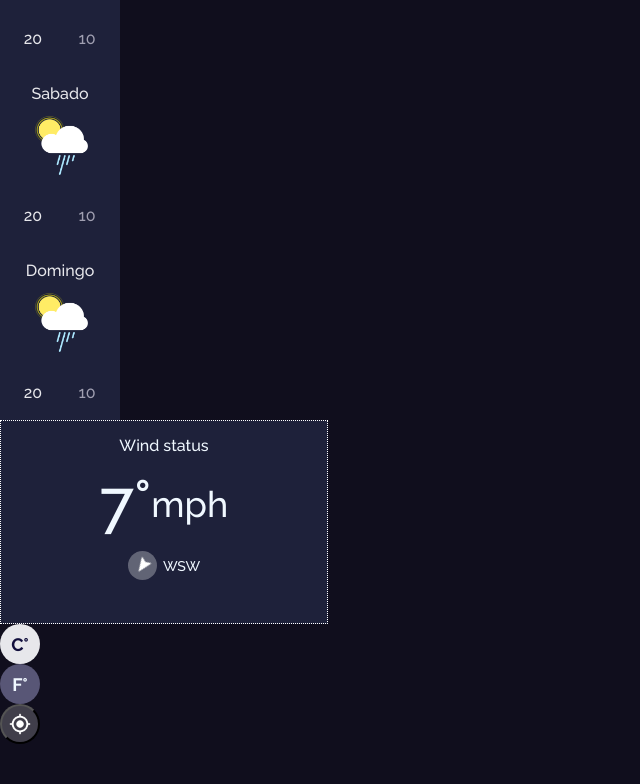
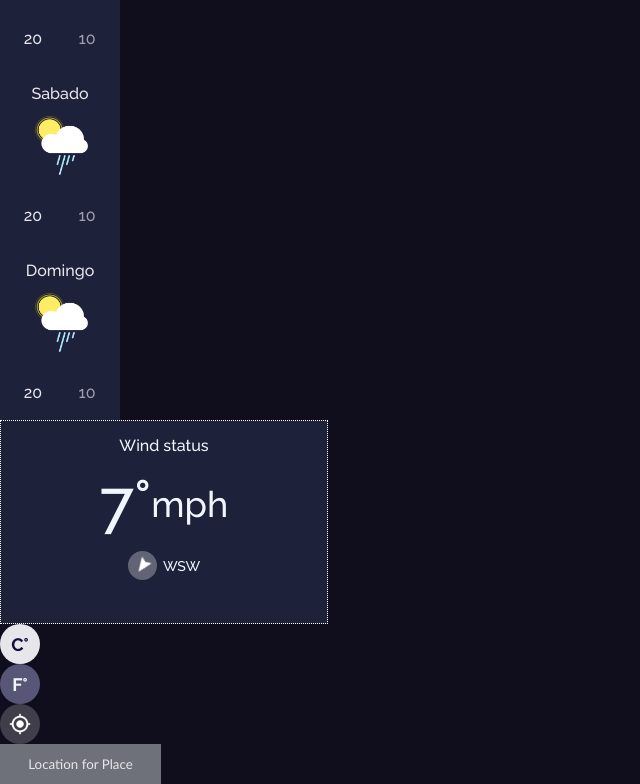
Before and after one commit to leolicona/weatherApp, a React (Vite) app: page / in a window 1280 px wide. Shown: the part 819-1603 px from the top of the page, without its empty margins (0-640 px from the left). Before the commit the page ends 1563 px from the top, so only its background shows below. Built offline with nearby package versions, Linux system fonts and the light colour scheme.

Commit message:
Add Search for place

```diff
--- a/src/App.jsx
+++ b/src/App.jsx
@@ -1,10 +1,12 @@
 
-import CardDays from './components/CardDays/CardDays'
+
 import watchImage from './assets/img/shower.png'
 import img from './assets/img/outline_my_location_white_36dp.png'
+import CardDays from './components/CardDays/CardDays'
 import CardHightlights from './components/CardHightlights/CardHightlights'
 import DegreesCelsius from './components/CardDegreesCelsius/degreesCelsius'
 import Location from './components/SearchLocation/location'
+import SearchForPlace from './components/SearchPlace/searchPlace'
 import './App.css'
 
 
@@ -80,6 +82,8 @@ function App() {
     img={img}
     />
 
+    <SearchForPlace/>
+
     </>
   )
 }
--- a/src/components/SearchLocation/location.jsx
+++ b/src/components/SearchLocation/location.jsx
@@ -1,5 +1,6 @@
 import './locationStyle.css'
 
+// eslint-disable-next-line react/prop-types
 function Location({img}) {
     return(
         <button className="button_location">
--- a/src/components/SearchLocation/locationStyle.css
+++ b/src/components/SearchLocation/locationStyle.css
@@ -6,10 +6,10 @@
  align-items: center;
  border-radius: 50%;
  background-color:  rgba(255, 255, 255, 0.2);
+ border: none;
+ cursor: pointer;
 
 }
-
-
   .img{
 
     width: 22px;
--- /dev/null
+++ b/src/components/SearchPlace/searchPlace.jsx
@@ -0,0 +1,10 @@
+import './searchPlaceStyle.css'
+
+function SearchForPlace() {
+    return(
+        <button className="button_place">
+            Location for Place
+        </button>
+    )
+}
+export default SearchForPlace
--- /dev/null
+++ b/src/components/SearchPlace/searchPlaceStyle.css
@@ -0,0 +1,10 @@
+.button_place{
+    width: 161px;
+    height: 40px;
+    cursor: pointer;
+    text-align: center;
+    border: none;
+    background-color: rgba(110, 112, 122, 1);
+    font-family:'Gill Sans', 'Gill Sans MT', Calibri, 'Trebuchet MS', sans-serif;
+    color: rgba(231, 231, 235, 1);
+}
```
